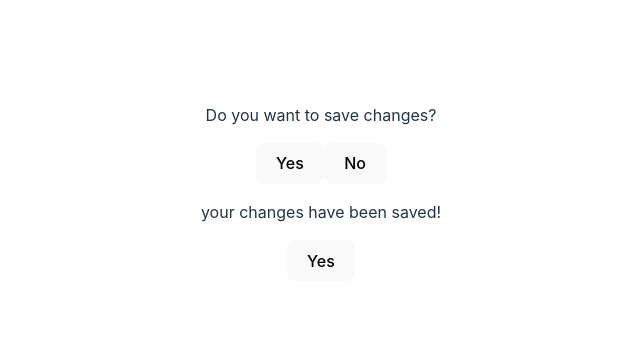
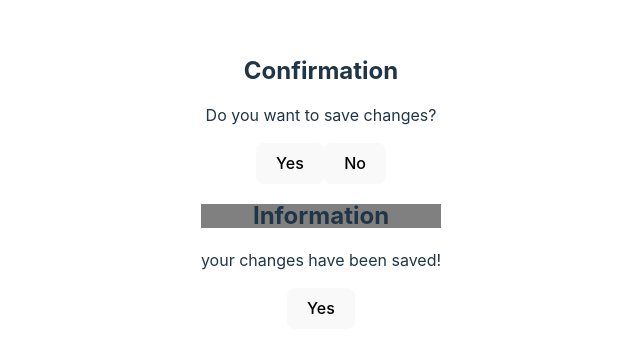
Before and after one commit to anishkumar127/React-a-way-to-get-better, a React (Vite) app: page / in a window 1280 px wide. Shown: the part 216-568 px from the top of the page, without its empty margins (319-959 px from the left). Built offline with nearby package versions, Linux system fonts and the light colour scheme.

Commit message:
pass style and type as a props

```diff
--- a/src/App.jsx
+++ b/src/App.jsx
@@ -1,36 +1,17 @@
-import { useState } from "react";
+import React from "react";
 import reactLogo from "./assets/react.svg";
 import "./App.css";
-import Feed from "./components/Feed";
 import Modal from "./components/Modal";
 function App() {
-  const tweets = [
-    {
-      name: "anish",
-      content: "this is my 1 content",
-    },
-    {
-      name: "kumar",
-      content: "this is my 2 content",
 
-    },
-    {
-      name: "bishnoi",
-      content: "this is my 3 content",
-
-    },
-  ];
   return (
     <>
-
-
-
-    <Modal>
+      <Modal type="Confirmation">
         <p> Do you want to save changes?</p>
         <button>Yes</button>
         <button>No</button>
       </Modal>
-    <Modal>
+      <Modal type="Information" style={{backgroundColor:"gray"}}>
 
         <p>your changes have been saved!</p>
         <button>Yes</button>
--- a/src/components/Feed.jsx
+++ /dev/null
@@ -1,13 +0,0 @@
-import React from 'react'
-
-const Feed = (props) => {
-  return (
-    <div>
-      {props.name}
-      <p>{props.children}</p>
-
-    </div>
-  )
-}
-
-export default Feed
--- a/src/components/Modal.jsx
+++ b/src/components/Modal.jsx
@@ -1,9 +1,10 @@
 import React from 'react'
 
-const Modal = (props) => {
+const Modal = ({children,type, style}) => {
   return (
     <div>
-        {props.children}
+        <h2 style={style}>{type}</h2>
+        {children}
     </div>
   )
 }
```
Lines whose indentation alone changed are shown as unchanged.
